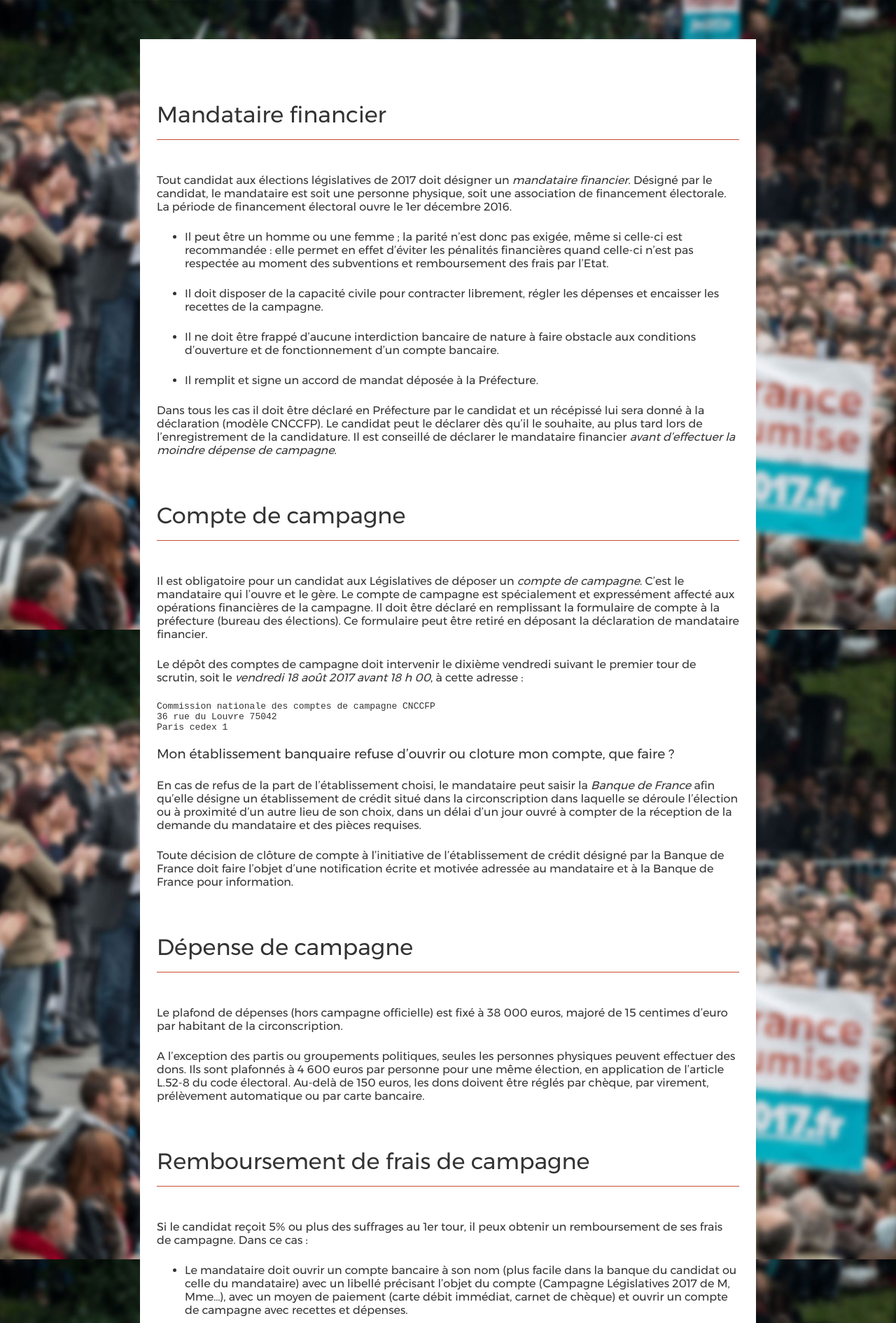
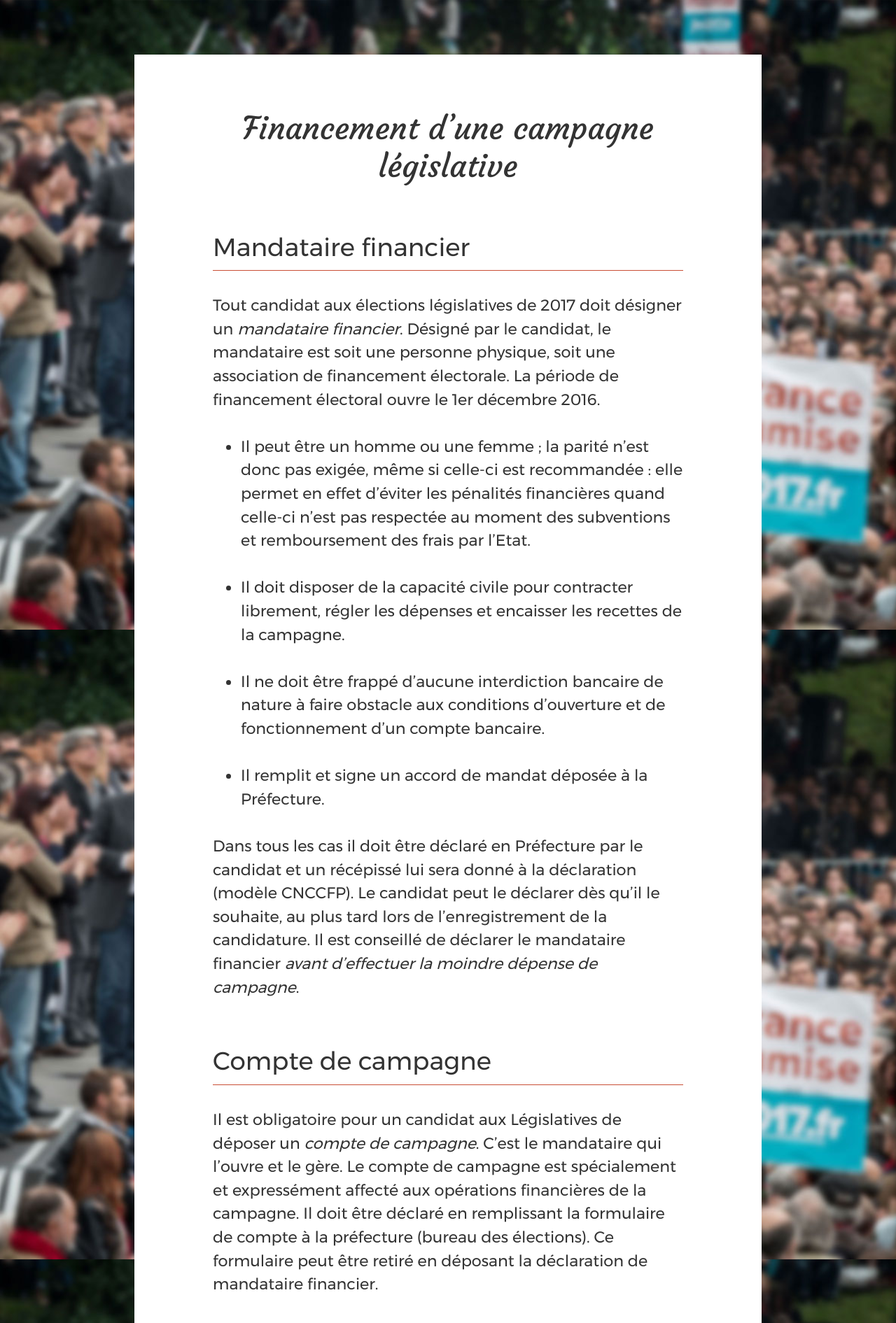
Before and after one commit to ryuran/kitcampagne.fi, a Jekyll site: the page built from regles-financement-campagne.md, in a window 1280 px wide. Shown: the top 1891 px of the page at 70% size. Built offline with Jekyll 4.4.1, drawn with Linux system fonts in a browser that asks for light colours; some of the changed text lies outside the part shown.

Commit message:
tuto readability improvment

```diff
--- a/assets/css/main.scss
+++ b/assets/css/main.scss
@@ -19,6 +19,10 @@
 *:before {
   box-sizing: border-box;
 }
+html {
+  font-size: calc(1vw + .6em);
+  line-height: 1.2em;
+}
 
 body {
 	height: 100%;
@@ -32,10 +36,11 @@ body {
 	color: $color-white;
 	font-family: $font-standard;
   padding: 3.5rem 1rem;
+  line-height: 1.5rem;
 }
 
 .wrap {
-	max-width: 55rem;
+	max-width: 40rem;
 	margin: 0 auto;
 	padding: 1.5rem;
 	background-color: $color-white;
@@ -67,9 +72,11 @@ body {
   text-align: center;
   max-width: 10rem;
   display: block;
-  margin: 2rem 1rem;
+  margin: 1rem;
   color: #ffffff;
   text-decoration: none;
+  font-size: .7em;
+  line-height: 1.5em;
 
   &:visited,
   &:hover {
@@ -83,7 +90,7 @@ body {
     width: 160px;
     line-height: 160px;
     box-shadow: 0px 6px 0px #bbbbbb;
-    margin-bottom: 10px;
+    margin: 0 auto 1em;
 
     > img {
       display: inline-block;
@@ -95,9 +102,12 @@ body {
 }
 
 .tuto {
+  max-width: 30em;
+  margin: 0 auto;
+
   img {
-    max-width: 40rem;
-    width: 100%;
+    width: auto;
+    max-width: 100%;
     height: auto;
     margin-left: auto;
     margin-right: auto;
@@ -112,12 +122,6 @@ body {
   &-header {
     display: block;
     text-align: center;
-  }
-
-  &-title {
-    font-family: $font-calligraphic;
-    font-size: 3rem;
-    font-weight: normal;
   }
 
   &-step {
@@ -135,17 +139,36 @@ body {
   }
 }
 
+h1 {
+  font-family: $font-calligraphic;
+  font-size: 2rem;
+  font-weight: normal;
+  text-align: center;
+  margin: 2rem 0 1.5rem;
+  line-height: 1.2em;
+}
+
 h2 {
-	margin: 2em 0 1.5em;
-	padding-bottom: .5em;
-	font-size: 2rem;
+	margin: 3rem 0 1.5rem;
+	padding-bottom: .5rem;
+	font-size: 1.6rem;
 	text-align: left;
 	border-bottom: 1px solid $color-corail;
 	font-weight: bold;
+  line-height: 1.2em;
+}
+
+h3 {
+	margin: 3rem 0 1.5rem;
+	font-size: 1.4rem;
+	text-align: left;
+	font-weight: bold;
+  line-height: 1.2em;
 }
 
 p {
-	margin: 1.5em 0;
+	margin: 1.5rem 0;
+  line-height: 1.5em;
 }
 
 #index-logo-frame {
@@ -169,9 +192,9 @@ ul.inline {
 
   .modeles {
     background: #ccc;
-    width: 150px;
-    height: 150px;
-    margin: 10px;
+    width: 10em;
+    height: 10em;
+    margin: 1em;
     cursor: pointer;
 
     img {
@@ -215,9 +238,11 @@ ul.inline {
     padding: 0;
     border: 2px solid $color-pacific;
     position: relative;
+    display: flex;
+    align-items: center;
 
     .dz-message {
-      margin: 2em .5em;
+      margin: .5em;
     }
 
     .dz-preview {
--- a/index.html
+++ b/index.html
@@ -47,7 +47,7 @@ contentdescription:
   <li>
     <a class="page-icon" href="generer-photo-profil">
       <div class="icon"><img src="assets/images/icons/profil-photo.svg" /></div>
-      Générer une photo de profile
+      Générer une photo de profil
     </a>
   </li>
   <li>
--- a/regles-financement-campagne.md
+++ b/regles-financement-campagne.md
@@ -1,10 +1,12 @@
 ---
 layout: article
-title: Règles pour le financement d'une campagne législative
+title: Règles pour le financement d’une campagne législative
 permalink: /regles-financement-campagne/
 creator: discord local, necropotame
 contentdescription:
 ---
+
+# Financement d’une campagne législative
 
 ## Mandataire financier
 
@@ -52,6 +54,6 @@ Si le candidat reçoit 5% ou plus des suffrages au 1er tour, il peux obtenir un
 
 - Toutes les opérations devront être accompagnées d’un justificatif (reçu de don, factures…) comme dans toute comptabilité standard en utilisant les codes d’affectation définis par la CNCCFP.
 
-- Lorsque les résultats du vote sont connus, si le candidat obtient plus de 5% des suffrages, le mandataire suit la procédure de dépôt de dossier telle que décrite dans le "Guide du candidat et du mandataire" que vous trouverez sur le site [CNCCCFP](http://www.cnccfp.fr/index.php?art=734). Si le score n’est pas suffisant, le mendataire cloture simplement le compte de campagne.
+- Lorsque les résultats du vote sont connus, si le candidat obtient plus de 5% des suffrages, le mandataire suit la procédure de dépôt de dossier telle que décrite dans le « Guide du candidat et du mandataire » que vous trouverez sur le site [CNCCCFP](http://www.cnccfp.fr/index.php?art=734). Si le score n’est pas suffisant, le mendataire cloture simplement le compte de campagne.
 
 Si le candidat n’espère pas faire plus de 5%, il peut opter pour procédure simplifiée. Le mandataire se suffit au dépôt de déclaration et aucune autre action ne lui sera demandée. Il ne sera même pas nécessaire d’ouvrir un compte bancaire dédié. Les « comptes de campagne » seront retournée à la CNCCFP avec aucun mouvement.
```
Also changed, not shown: facebook-creer-page.md (+3 -0 lines), twitter-creer-compte.md (+2 -0 lines).
